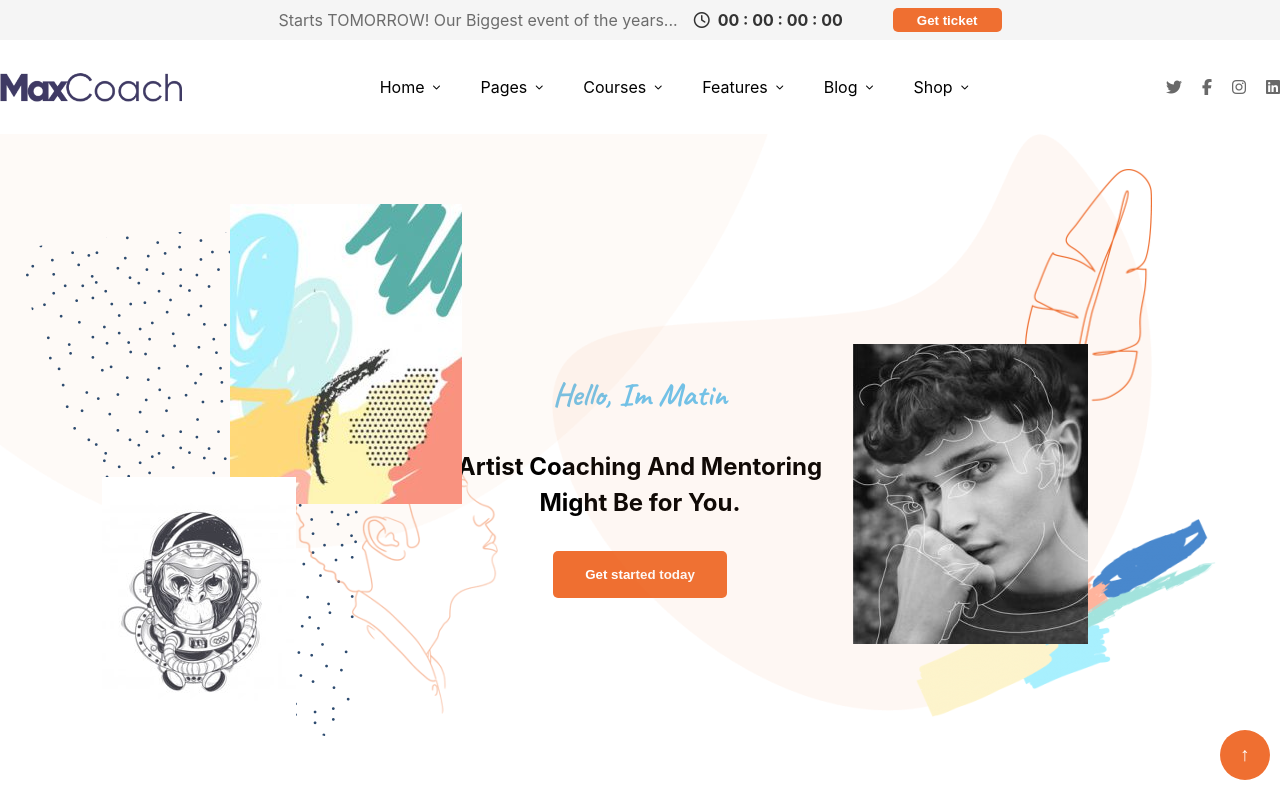
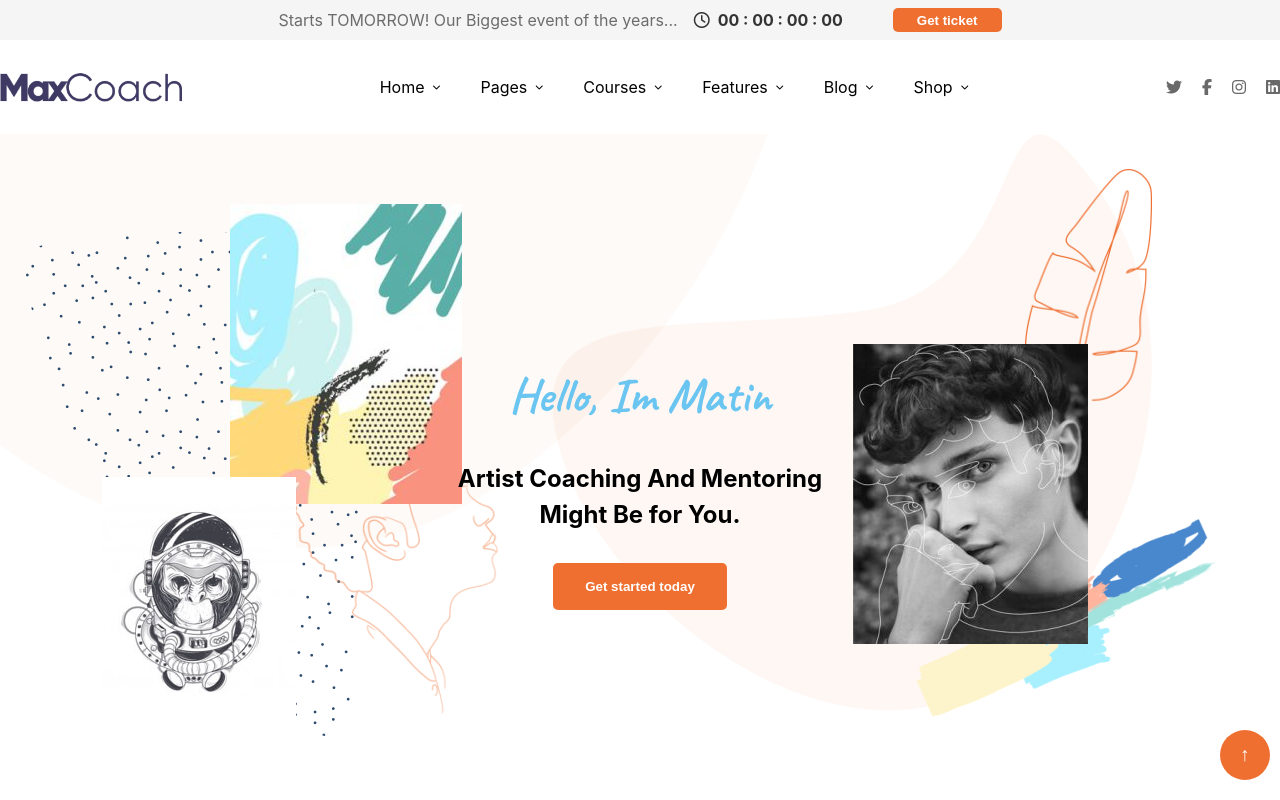
Before and after one commit to christianarca27/proj-html-vuejs, a Vue app: page / in a window 1280 px wide. Shown: the top 800 px of the page. Built offline with nearby package versions, Linux system fonts and the light colour scheme.

Commit message:
feat: miglioramenti stile header

```diff
--- a/src/components/AppHeader.vue
+++ b/src/components/AppHeader.vue
@@ -112,8 +112,8 @@ export default {
             <img id="jumbo-shape-4" src="/images/artist-hero-image-02-232x300.jpg" alt="">
             <img id="jumbo-shape-5" src="/images/artist-hero-image-01.jpg" alt="">
             <div id="jumbo-inner">
-                <h2>Hello, Im Matin</h2>
-                <strong>Artist Coaching And Mentoring Might Be for You.</strong>
+                <h1>Hello, Im Matin</h1>
+                <strong>Artist Coaching And Mentoring<br> Might Be for You.</strong>
                 <PrimaryButton :text="'Get started today'"></PrimaryButton>
             </div>
             <img id="jumbo-shape-6" src="/images/artist-shape-01-600x577.png" alt="">
@@ -247,17 +247,16 @@ header {
         }
 
         #jumbo-inner {
-            width: 30%;
-
             display: flex;
             flex-flow: column nowrap;
             align-items: center;
             gap: 30px;
 
+            z-index: 1;
             text-align: center;
 
-            h2 {
-                font-size: 2rem;
+            h1 {
+                font-size: 3rem;
             }
 
             strong {
--- a/src/style.scss
+++ b/src/style.scss
@@ -18,8 +18,8 @@
   box-sizing: border-box;
 }
 
-h2,
-h3 {
+h1,
+h2 {
   font-family: 'Caveat', cursive;
   color: #6ac5f1;
 }
```
